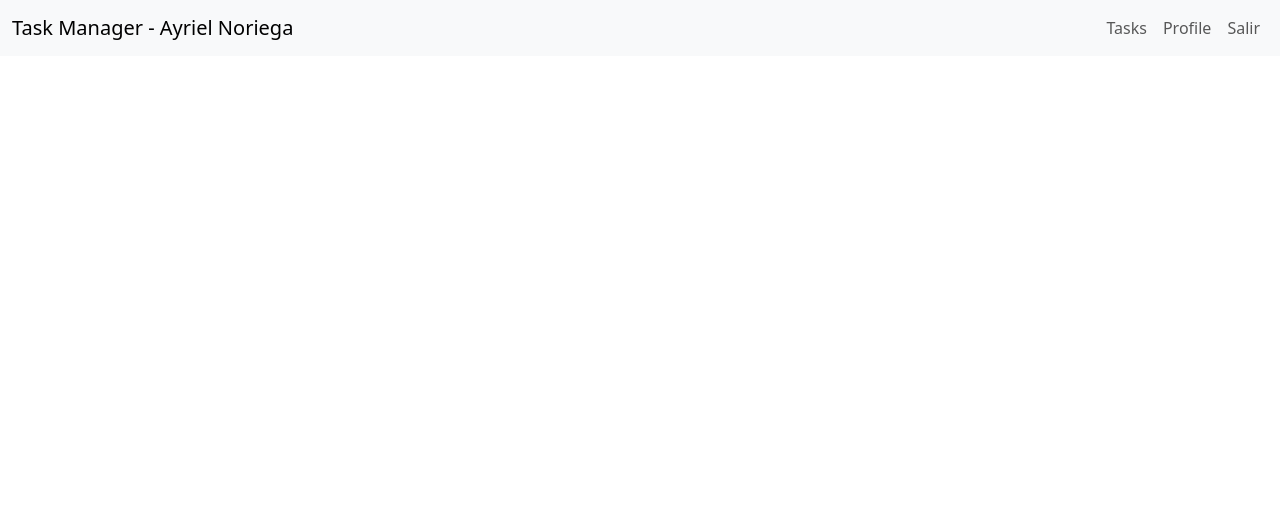
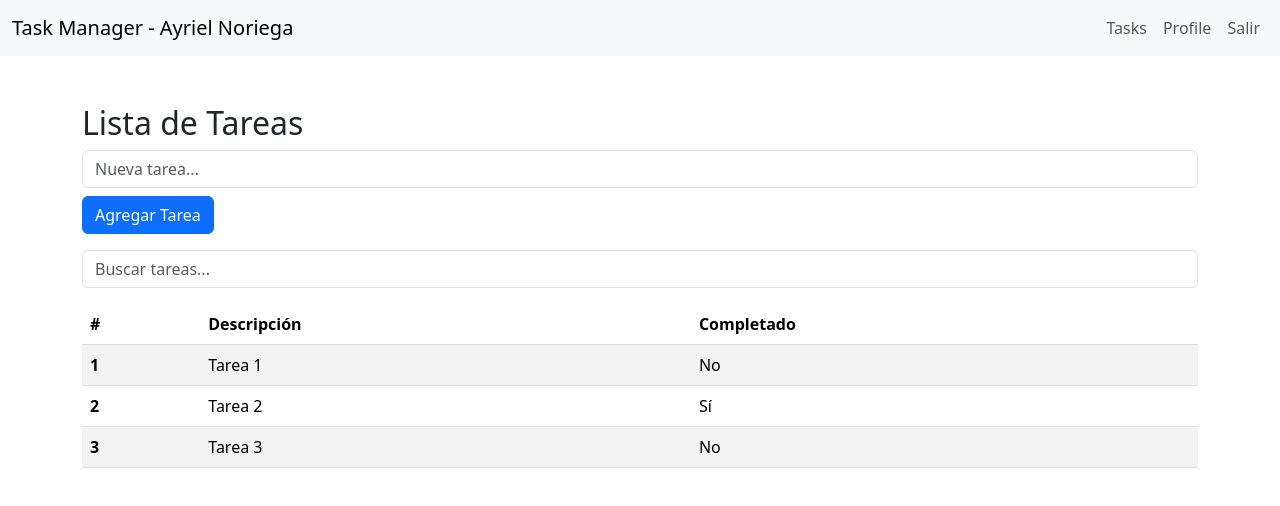
Before and after one commit to anoriega-nuam/task-manager, a React (Vite) app: page / in a window 1280 px wide. Shown: the top 506 px of the page. Built offline with nearby package versions, Linux system fonts and the light colour scheme.

Commit message:
feat: add task management functionality with task addition and search features in TaskPage

```diff
--- /dev/null
+++ b/src/task/pages/Components/AddTask.jsx
@@ -0,0 +1,25 @@
+import { useState } from "react";
+
+export const AddTask = ({addTask}) => {
+  const [newTaskDescription, setNewTaskDescription] = useState('');
+
+
+  const onHandleSubmit = (e) => {
+    e.preventDefault();
+    addTask(newTaskDescription);
+    setNewTaskDescription('');
+  }
+
+  return (
+    <form onSubmit={onHandleSubmit} className="mb-3">
+      <input
+        type="text"
+        className="form-control"
+        placeholder="Nueva tarea..."
+        value={newTaskDescription}
+        onChange={(e) => setNewTaskDescription(e.target.value)}
+      />
+      <button type="submit" className="btn btn-primary mt-2">Agregar Tarea</button>
+    </form>
+  )
+}
--- a/src/task/pages/TaskPage.jsx
+++ b/src/task/pages/TaskPage.jsx
@@ -1,9 +1,73 @@
-import { Navbar } from "../components/Navbar"
+import { useState } from 'react';
+import { Navbar } from "../components/Navbar";
+import { AddTask } from './Components/AddTask';
+
+const initialTasks = [
+  { id: 1, description: 'Tarea 1', completed: false },
+  { id: 2, description: 'Tarea 2', completed: true },
+  { id: 3, description: 'Tarea 3', completed: false },
+];
 
 export const TaskPage = () => {
+  const [searchTerm, setSearchTerm] = useState('');
+  const [tasks, setTasks] = useState(initialTasks);
+  console.log("description", "newTaskDescription");
+
+  const filteredTasks = tasks.filter(task =>
+    task.description.toLowerCase().includes(searchTerm.toLowerCase())
+  );
+
+  const onAddTask = (description) => {
+    if (description === '') return;
+
+    const newTask = {
+      id: tasks.length + 1,
+      description,
+      completed: false,
+    };
+
+    setTasks([...tasks, newTask]);
+  };
+
   return (
     <>
       <Navbar />
+      <div className="container mt-5">
+        <h2>Lista de Tareas</h2>
+
+        <AddTask
+          addTask={onAddTask}
+        />
+
+        <div className="mb-3">
+          <input
+            type="text"
+            className="form-control"
+            placeholder="Buscar tareas..."
+            value={searchTerm}
+            onChange={(e) => setSearchTerm(e.target.value)}
+          />
+        </div>
+
+        <table className="table table-striped">
+          <thead>
+            <tr>
+              <th scope="col">#</th>
+              <th scope="col">Descripción</th>
+              <th scope="col">Completado</th>
+            </tr>
+          </thead>
+          <tbody>
+            {filteredTasks.map((task, index) => (
+              <tr key={task.id}>
+                <th scope="row">{index + 1}</th>
+                <td>{task.description}</td>
+                <td>{task.completed ? 'Sí' : 'No'}</td>
+              </tr>
+            ))}
+          </tbody>
+        </table>
+      </div>
     </>
-  )
-}
+  );
+};
```
